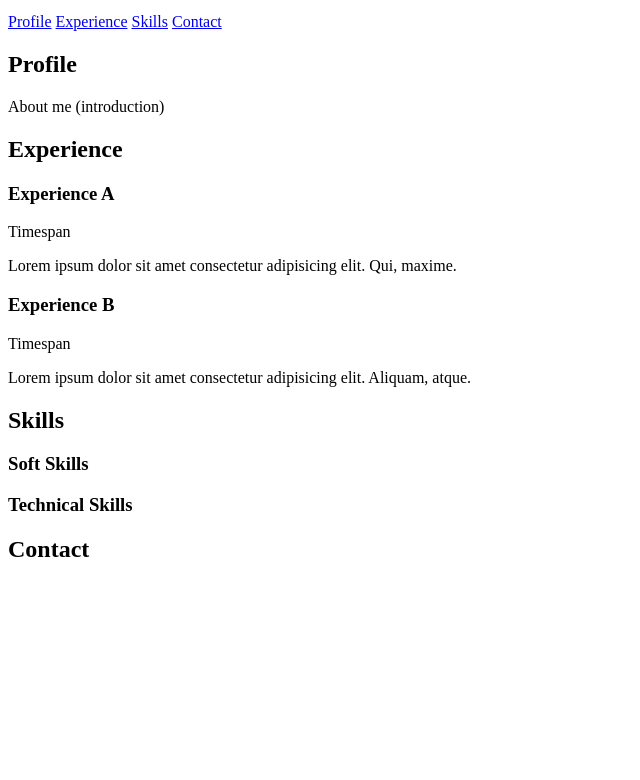
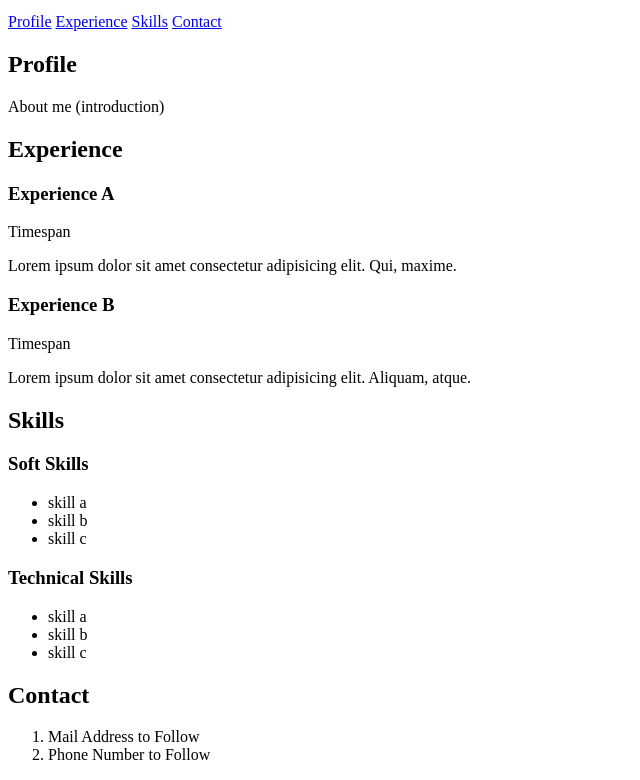
Before and after one commit to Nubiluma/CV, a plain HTML site: page index.html in a window 1280 px wide. Shown: the part 101-881 px from the top of the page, without its empty margins (0-640 px from the left). Before the commit the page ends 800 px from the top, so only its background shows below. Drawn offline with Linux system fonts and the light colour scheme.

Commit message:
add lists

```diff
--- a/index.html
+++ b/index.html
@@ -50,13 +50,27 @@
         <h2>Skills</h2>
         <section>
           <h3>Soft Skills</h3>
+          <ul>
+            <li>skill a</li>
+            <li>skill b</li>
+            <li>skill c</li>
+          </ul>
         </section>
         <section>
           <h3>Technical Skills</h3>
+          <ul>
+            <li>skill a</li>
+            <li>skill b</li>
+            <li>skill c</li>
+          </ul>
         </section>
       </article>
       <article id="contact">
         <h2>Contact</h2>
+        <ol>
+          <li>Mail Address to Follow</li>
+          <li>Phone Number to Follow</li>
+        </ol>
       </article>
     </main>
   </body>
```
